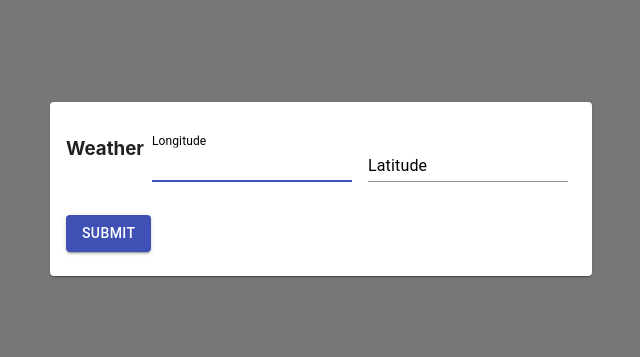
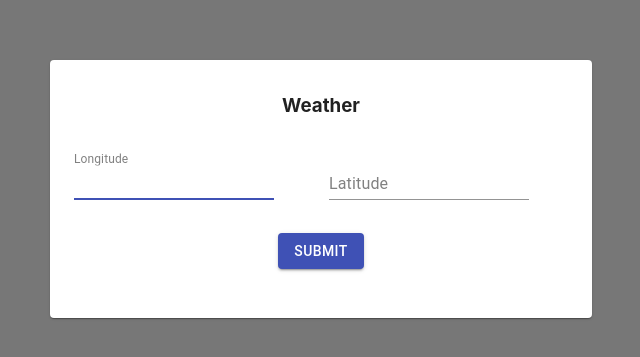
Before and after one commit to jeremiahogutu/weather-history-app, a React (Create React App) app: page / in a window 1280 px wide. Shown: the part 211-568 px from the top of the page, without its empty margins (319-959 px from the left). Built offline with nearby package versions, Linux system fonts and the light colour scheme.

Commit message:
form init

```diff
--- a/src/components/WeatherInfo/WeatherInfo.js
+++ b/src/components/WeatherInfo/WeatherInfo.js
@@ -7,7 +7,7 @@ import {
     TextField,
     makeStyles
 } from '@material-ui/core'
-
+import './WeatherInfo.css'
 
 const useStyles = makeStyles(theme => ({
     container: {
@@ -19,7 +19,7 @@ const useStyles = makeStyles(theme => ({
         marginLeft: theme.spacing(1),
         marginRight: theme.spacing(1),
         width: 200,
-        color: '#000'
+        color: '#818181'
     },
     dense: {
         marginTop: 19,
@@ -32,7 +32,7 @@ const useStyles = makeStyles(theme => ({
     },
     input: {
         display: 'none',
-        color: '#000'
+        color: '#818181'
     }
 }));
 
@@ -42,10 +42,10 @@ const WeatherInfo = () => {
         <Card className='weather-card'>
             <CardContent>
                 <Grid container>
-                    <Grid item xs className='flex-center' style={{paddingBottom: '25px'}}>
-                        <h3>Weather</h3>
+                    <Grid item xs={12}>
+                        <h3 className='flex-center'>Weather</h3>
                     </Grid>
-                    <Grid item xs className='flex-center' style={{paddingBottom: '25px'}}>
+                    <Grid item xs={6} style={{paddingBottom: '25px'}}>
                         <TextField
                             id="longitude"
                             name="longitude"
@@ -56,8 +56,8 @@ const WeatherInfo = () => {
                             autoFocus
                             InputProps={{
                                 style: {
-                                    caretColor: '#000',
-                                    color: '#000'
+                                    caretColor: '#818181',
+                                    color: '#818181'
                                 }
                             }}
                             InputLabelProps={{
@@ -66,12 +66,12 @@ const WeatherInfo = () => {
                                     whiteSpace: 'nowrap',
                                     overflow: 'hidden',
                                     width: '100%',
-                                    color: '#000'
+                                    color: '#818181'
                                 }
                             }}
                         />
                     </Grid>
-                    <Grid item xs className='flex-center' style={{paddingBottom: '25px'}}>
+                    <Grid item xs={6} style={{paddingBottom: '25px'}}>
                         <TextField
                             id="latitude"
                             name="latitude"
@@ -81,8 +81,8 @@ const WeatherInfo = () => {
                             margin="normal"
                             InputProps={{
                                 style: {
-                                    caretColor: '#000',
-                                    color: '#000'
+                                    caretColor: '#818181',
+                                    color: '#818181'
                                 }
                             }}
                             InputLabelProps={{
@@ -91,17 +91,17 @@ const WeatherInfo = () => {
                                     whiteSpace: 'nowrap',
                                     overflow: 'hidden',
                                     width: '100%',
-                                    color: '#000'
+                                    color: '#818181'
                                 }
                             }}
                         />
                     </Grid>
                 </Grid>
-
-
-                <Button variant="contained" color="primary">
-                    Submit
-                </Button>
+                <Grid item xs={12} className='flex-center' style={{paddingBottom: '25px', margin: '0 auto'}}>
+                    <Button variant="contained" color="primary">
+                        Submit
+                    </Button>
+                </Grid>
             </CardContent>
         </Card>
     );
```
